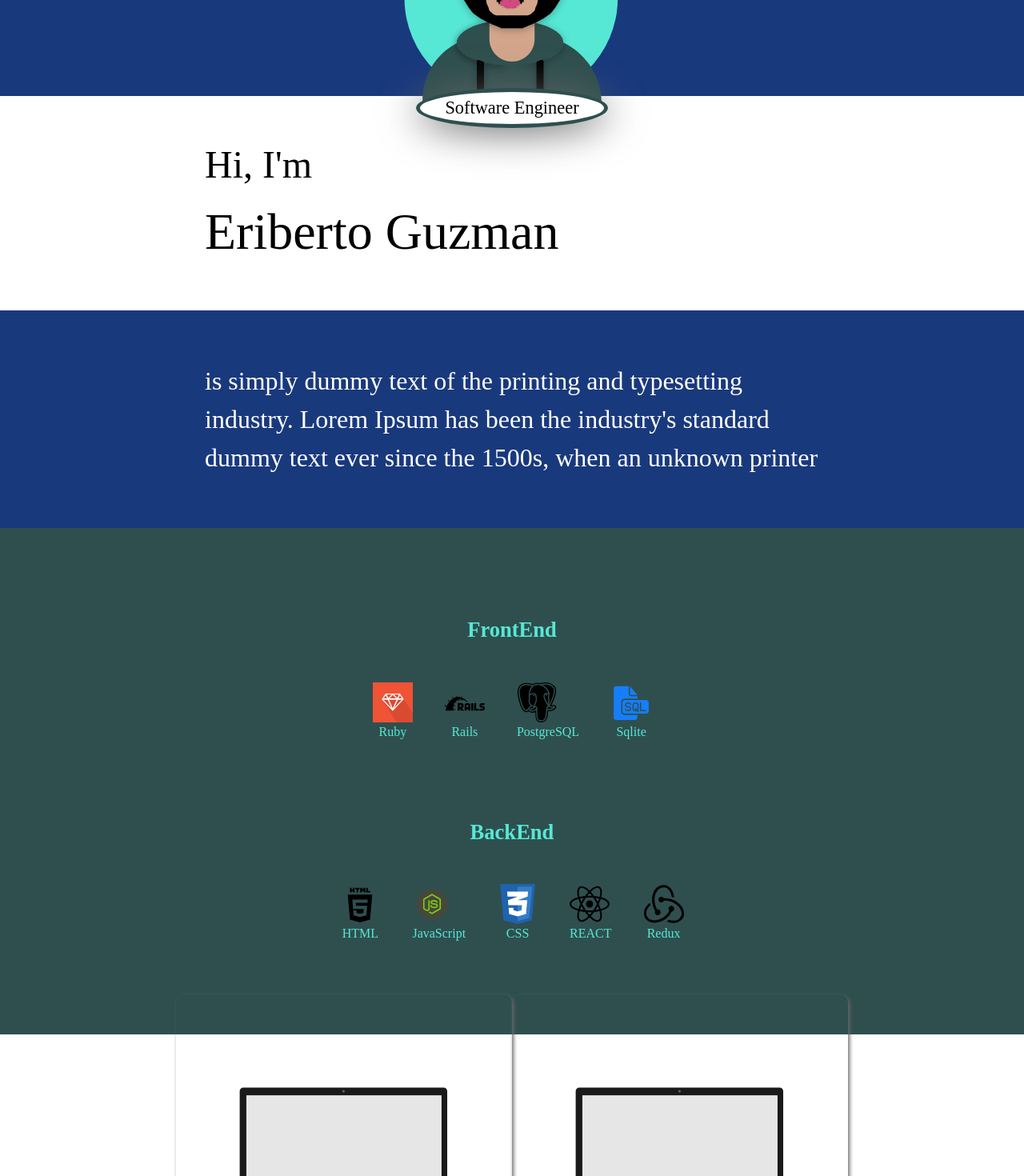
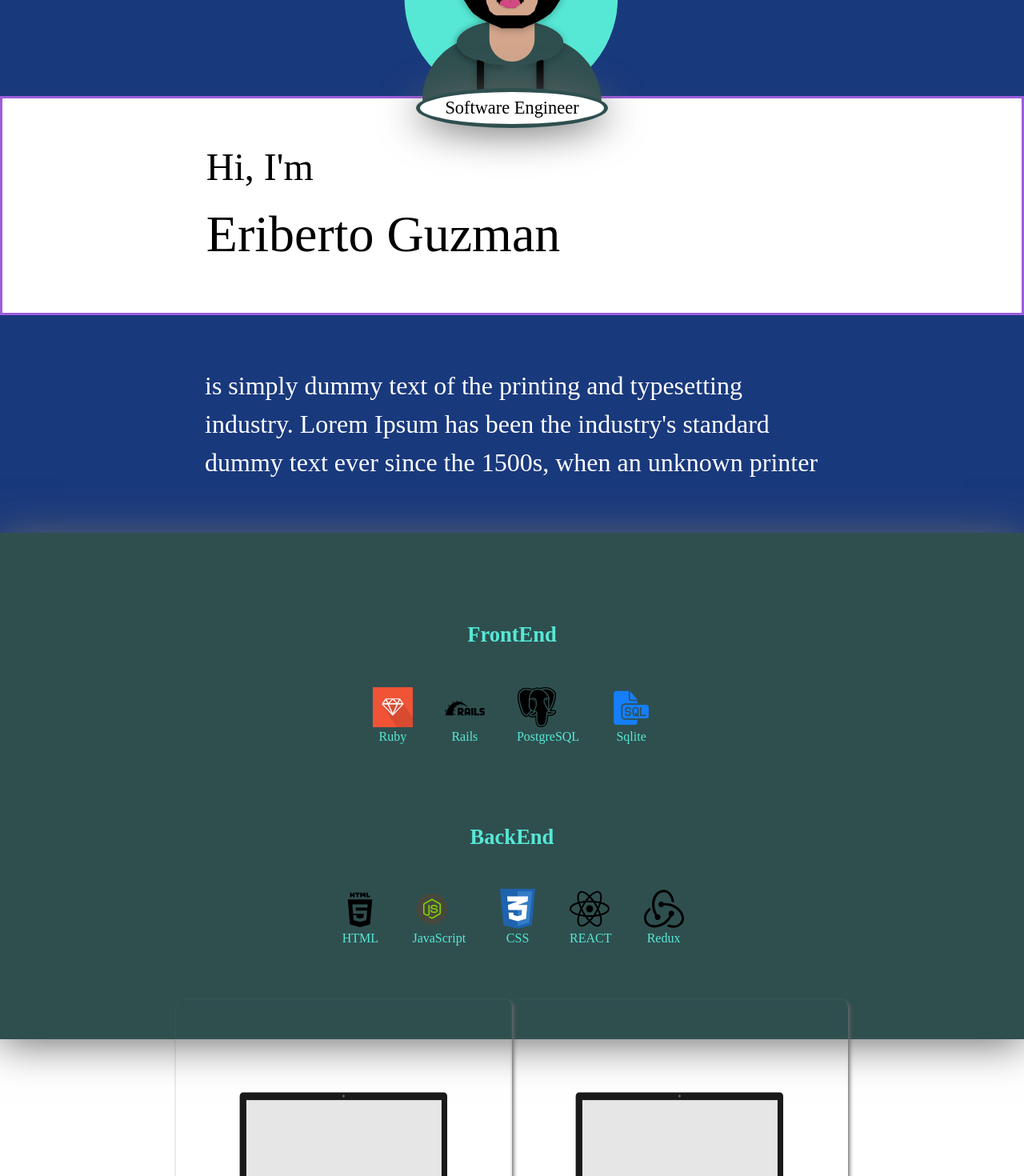
Before and after one commit to Ejguzman3988/portfolio-website, a React (Create React App) app: page / in a window 1280 px wide. Shown: the part 240-1710 px from the top of the page at 80% size. Built offline with nearby package versions, Linux system fonts and the light colour scheme; data requests are answered from the project's data file.

Commit message:
Adds box shadow and pink border on contact, intro and skills segments

```diff
--- a/src/components/Contact/Contact.css
+++ b/src/components/Contact/Contact.css
@@ -4,6 +4,7 @@
   display: flex;
   font-size: 2em;
   padding: 5% 20% 5% 20%;
+  box-shadow: 0px 5px 50px dimgrey;
 }
 
 .contact__form {
--- a/src/components/Intro/Intro.css
+++ b/src/components/Intro/Intro.css
@@ -5,6 +5,7 @@
   flex-direction: column;
   font-size: 4em;
   padding: 50px 0;
+  border: var(--pink) solid;
 }
 
 .intro__greet {
--- a/src/components/Skills/Skills.css
+++ b/src/components/Skills/Skills.css
@@ -7,6 +7,7 @@
   padding: 5% 20% 5% 20%;
   background: darkslategray;
   color: var(--blue-green);
+  box-shadow: 0px 5px 50px dimgrey;
 }
 
 .skills__front,
```
